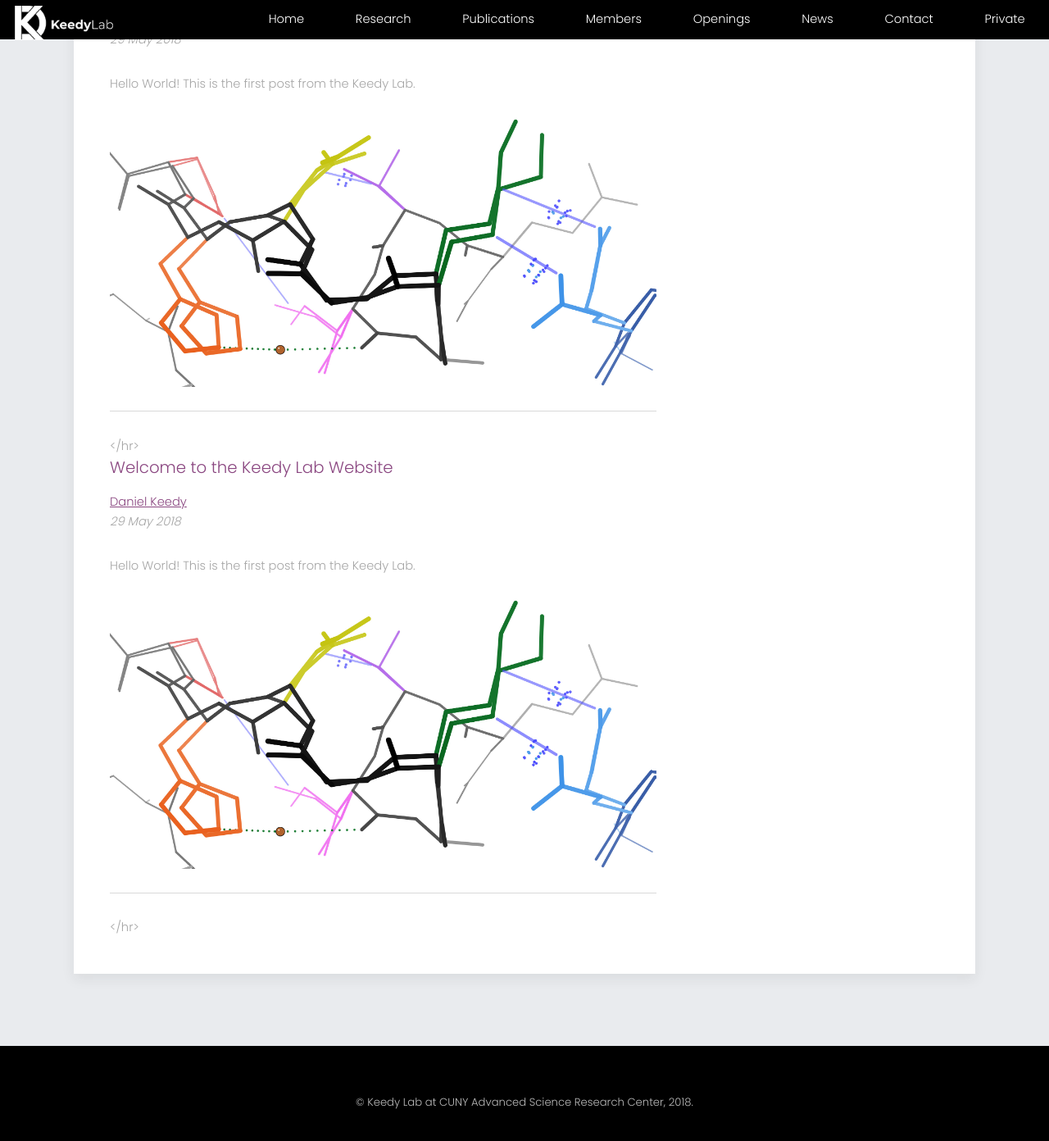
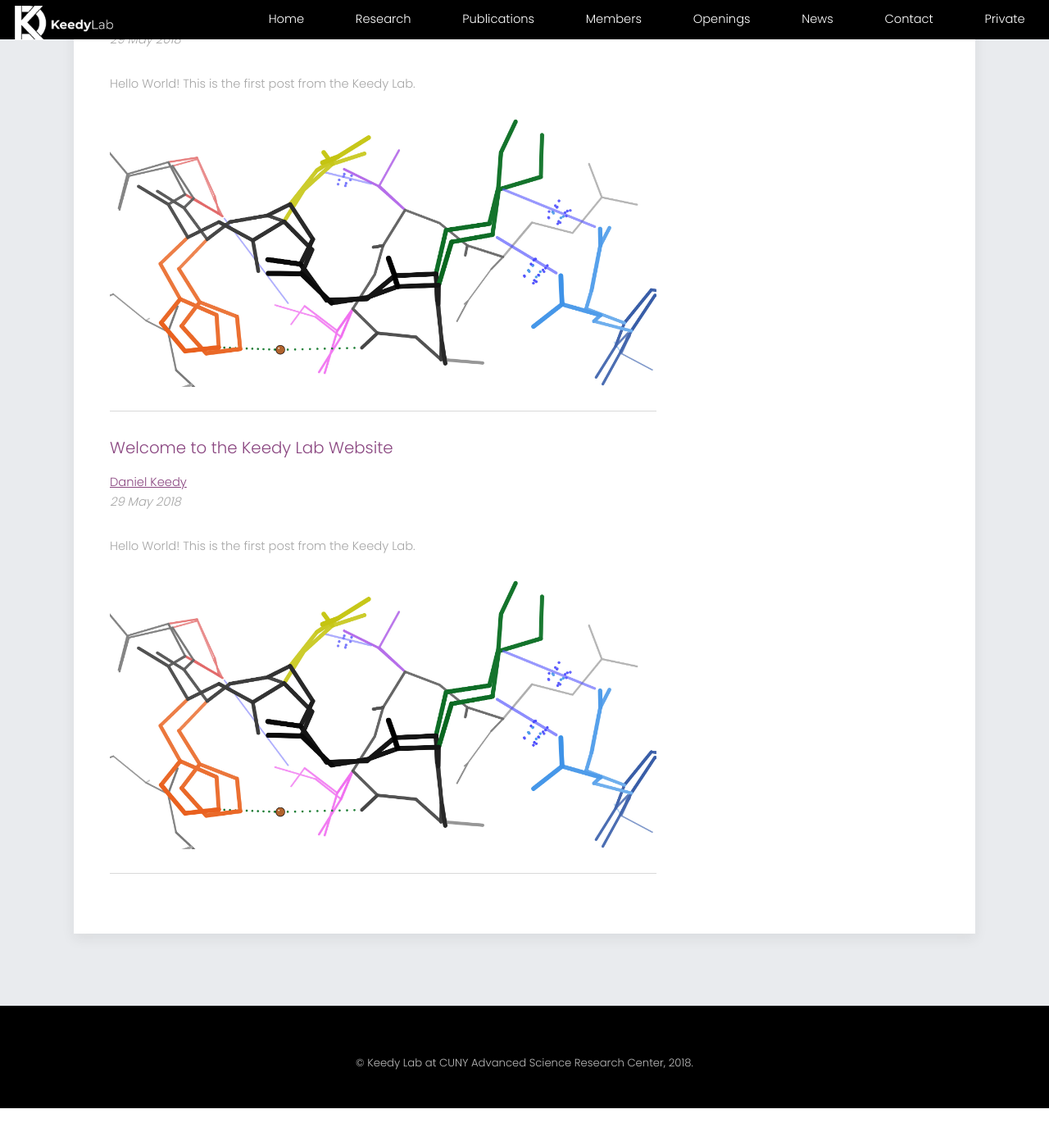
Before and after one commit to keedylab/keedylab.github.io, a Jekyll site: the page built from news/index.html, in a window 1280 px wide and 1400 px high, scrolled down 481 px. Shown: the top 1392 px of the window at 82% size. Built offline with Jekyll 4.4.1, drawn with Linux system fonts in a browser that asks for light colours; comment, search, counter and statistics services are not loaded; after the commit the page ends 1833 px from its top, so only the background shows below that.

Commit message:
Fixed little HTML Bug

```diff
--- a/news/index.html
+++ b/news/index.html
@@ -16,7 +16,7 @@ bgimage: ../../images/keedyasrc.jpg
             <p>
                 {{ post.content }}
             </p>
-            <hr></hr>
+            <hr>
         {% endfor %}
         </div>
         <div class="4u 12u$(small)">
```
